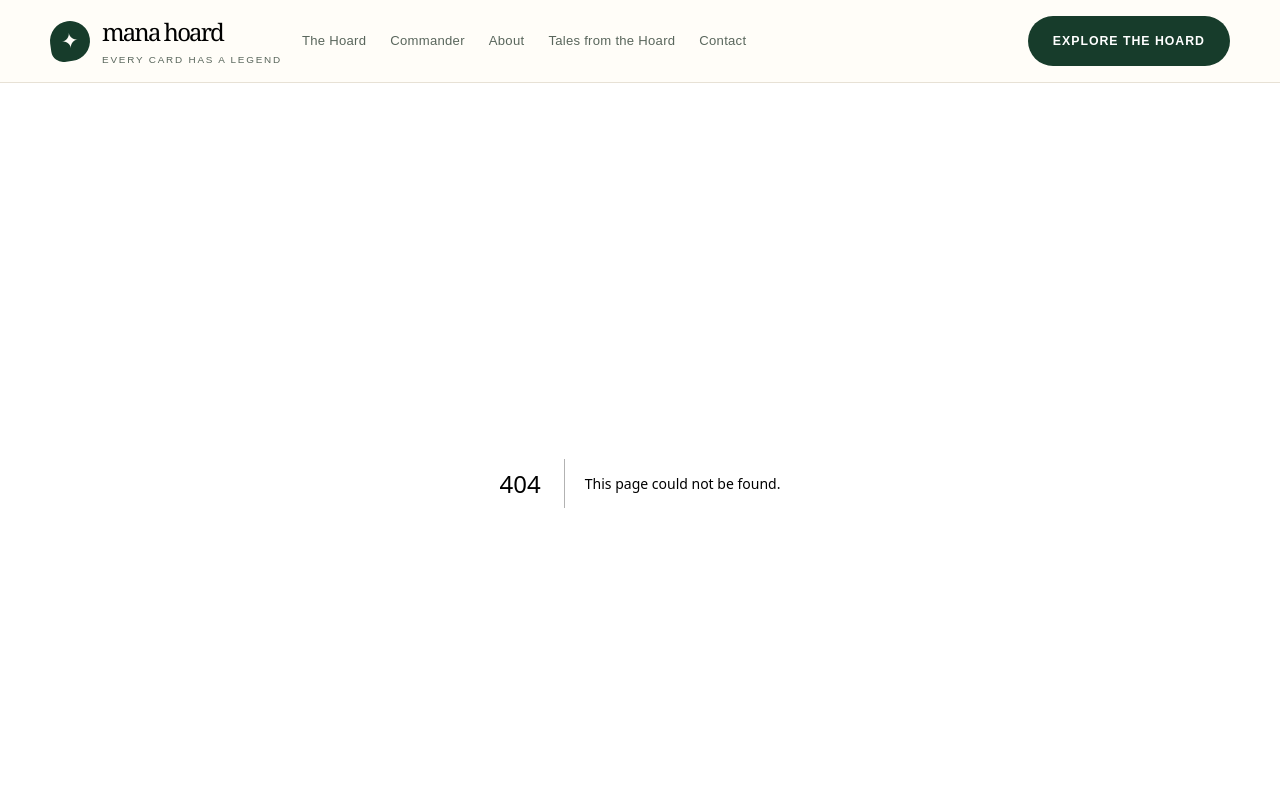
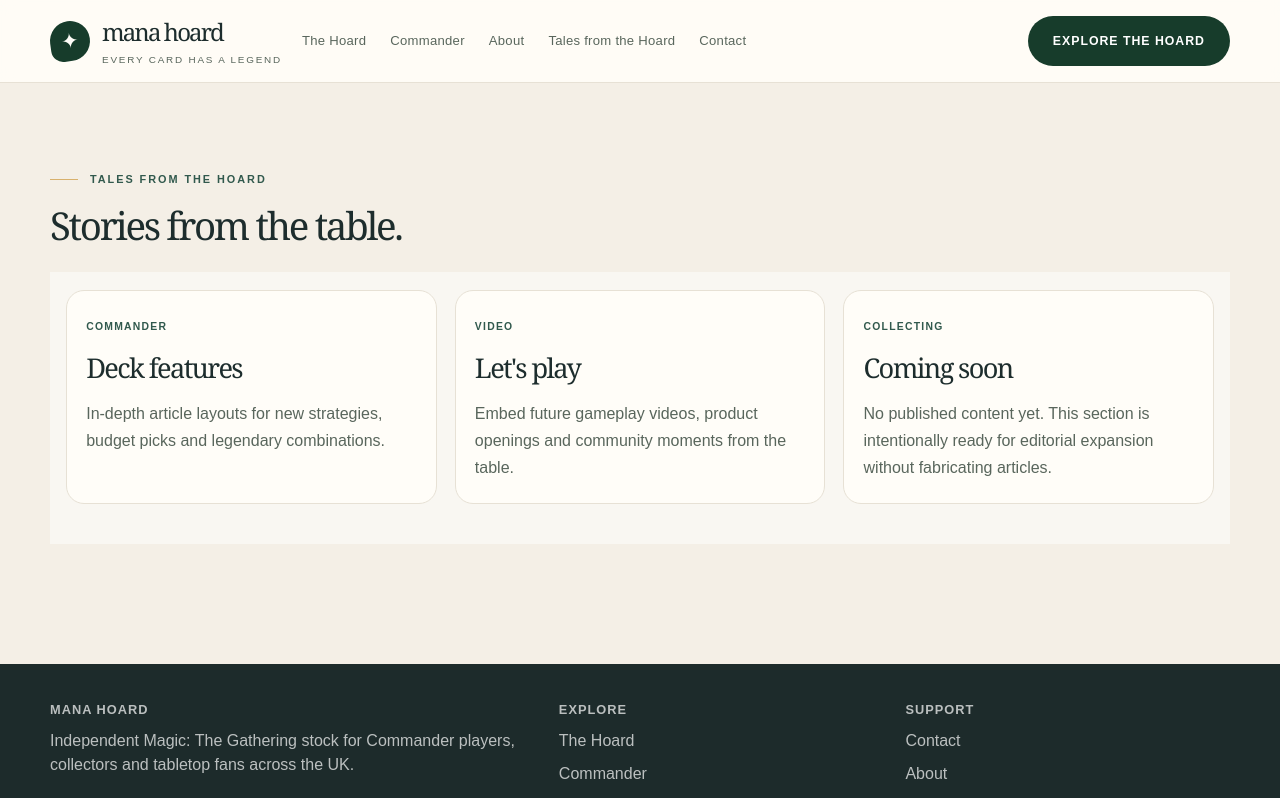
Before and after one commit to PaulMarsey/mana-hoard, a Next.js app: page /content in a window 1280 px wide. Before the commit this address had no page. Shown: the top 798 px of the page. Built offline with nearby package versions, Linux system fonts and the light colour scheme.

Commit message:
Add Tales from the Hoard content page

```diff
--- /dev/null
+++ b/src/app/content/page.tsx
@@ -0,0 +1,34 @@
+export default function ContentPage() {
+  return (
+    <main className="container page-block">
+      <div className="page-intro">
+        <div>
+          <p className="eyebrow">Tales from the Hoard</p>
+          <h1>Stories from the table.</h1>
+        </div>
+      </div>
+
+      <section className="section-surface" style={{ marginTop: "28px", padding: "18px 0 40px" }}>
+        <div className="container">
+          <div className="content-grid">
+            <article className="content-card">
+              <span>Commander</span>
+              <h3>Deck features</h3>
+              <p>In-depth article layouts for new strategies, budget picks and legendary combinations.</p>
+            </article>
+            <article className="content-card">
+              <span>Video</span>
+              <h3>Let&apos;s play</h3>
+              <p>Embed future gameplay videos, product openings and community moments from the table.</p>
+            </article>
+            <article className="content-card">
+              <span>Collecting</span>
+              <h3>Coming soon</h3>
+              <p>No published content yet. This section is intentionally ready for editorial expansion without fabricating articles.</p>
+            </article>
+          </div>
+        </div>
+      </section>
+    </main>
+  );
+}
```
